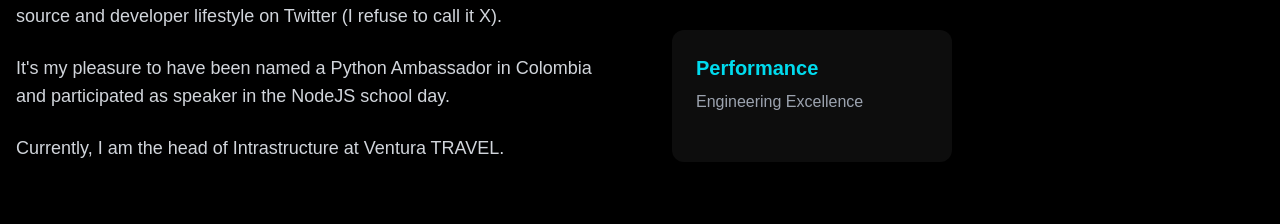
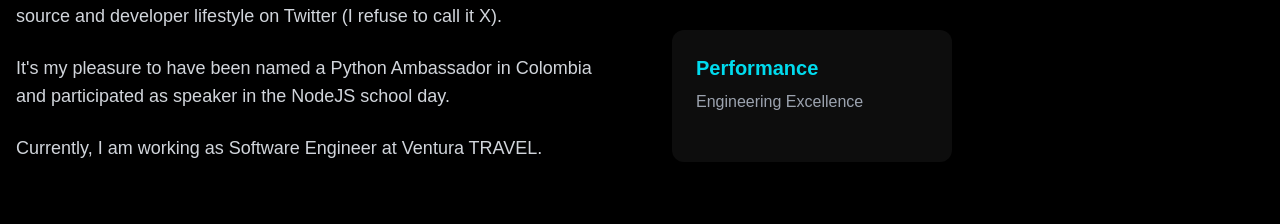
Before and after one commit to gengue/personal-website, a Next.js app: page / in a window 1280 px wide. Shown: the part 1186-1410 px from the top of the page. Built offline with nearby package versions, Linux system fonts and the light colour scheme.

Commit message:
fix job title

```diff
--- a/src/app/page.tsx
+++ b/src/app/page.tsx
@@ -43,7 +43,7 @@ export const metadata: Metadata = {
 };
 
 const yearsOfExp = new Date().getFullYear() - 2014;
-const currentTitle = "the head of Intrastructure";
+const currentTitle = "Software Engineer";
 const currentCompany = "Ventura TRAVEL";
 
 export default function Page() {
@@ -104,7 +104,7 @@ export default function Page() {
 								Colombia and participated as speaker in the NodeJS school day.
 							</p>
 							<p>
-								Currently, I am {currentTitle} at {currentCompany}.
+								Currently, I am working as {currentTitle} at {currentCompany}.
 							</p>
 						</div>
 						<div className="grid grid-cols-1 md:grid-cols-2 gap-8">
```
